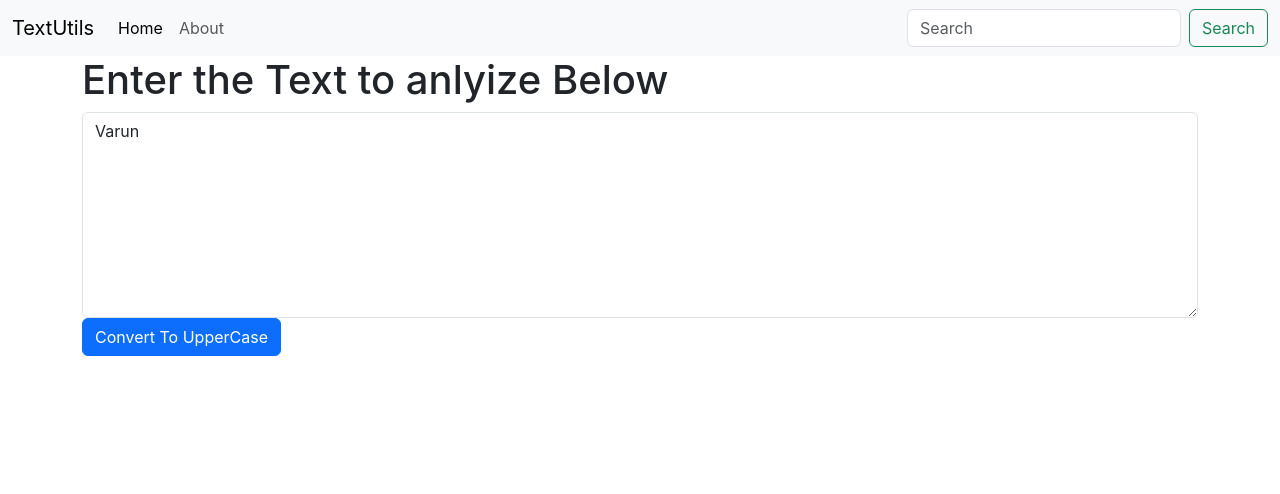
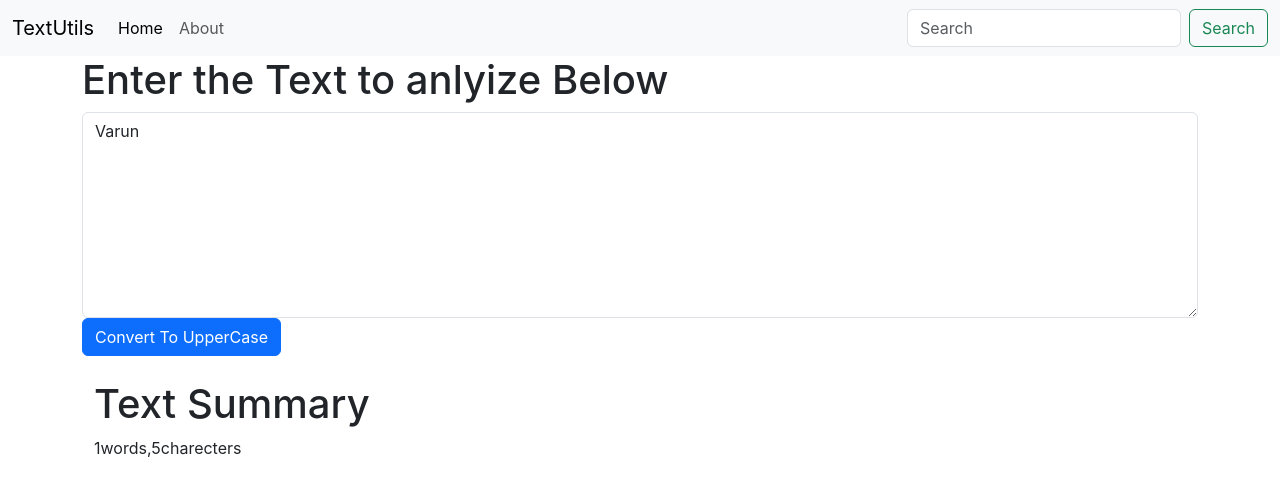
Before and after one commit to varunkr9866/React-Workspace, a React (Create React App) app: page / in a window 1280 px wide. Shown: the top 494 px of the page. Built offline with nearby package versions, Linux system fonts and the light colour scheme.

Commit message:
COMPLETED WORKING ON STATES AND EVENTS AND SUMMARY BY REACT

```diff
--- a/src/components/TextForm.js
+++ b/src/components/TextForm.js
@@ -13,6 +13,7 @@ export default function TextForm(props) {
   }
   const [text,setText] = useState('Varun');
   return (
+    <>
     <div>
       <div className="mb-3">
         <h1>{props.heading}</h1>
@@ -28,6 +29,11 @@ export default function TextForm(props) {
       </button>
       </div>
     </div>
+    <div className="container my-4">
+      <h1>Text Summary</h1>
+      <p>{text.split(' ').length}words,{text.length}charecters</p>
+    </div>
+    </>
   );
 
 }
```
